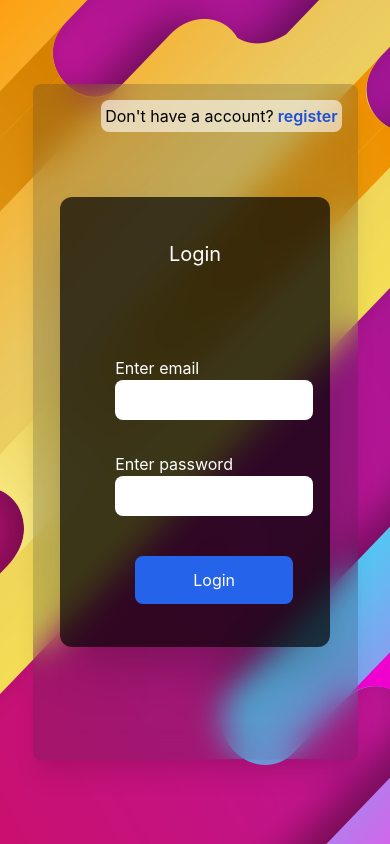
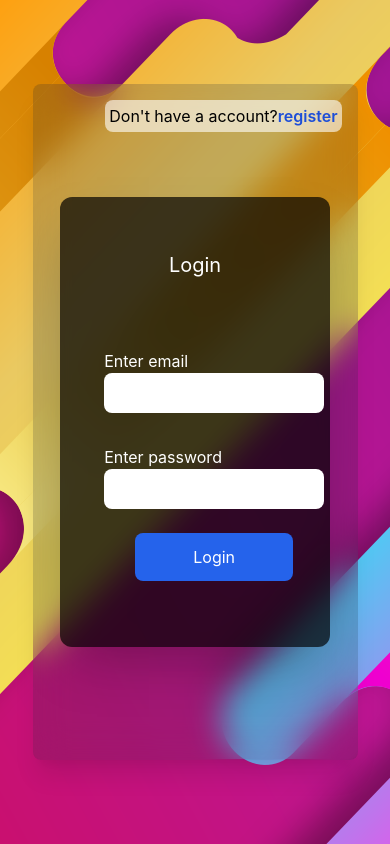
Before and after one commit to Apoorvssj/Login-Registration-Form-Tempelate, a Next.js app in the folder frontend/: page /login in a window 390 px wide. Built offline with nearby package versions, Linux system fonts and the light colour scheme.

Commit message:
fixing layout

```diff
--- a/frontend/pages/loggedin.js
+++ b/frontend/pages/loggedin.js
@@ -50,7 +50,7 @@ const LoggedIn = () => {
 
   return (
     <div
-      style={{ background: `url("/abstract2.png")`, objectFit: "cover" }}
+      style={{ background: `url("/abstract2.png") no-repeat` }}
       className="card-shadow h-screen w-screen flex flex-row justify-center items-center"
     >
       <motion.div
--- a/frontend/pages/login.js
+++ b/frontend/pages/login.js
@@ -70,7 +70,9 @@ const Login = () => {
   // trying full grid structure, just for fun
   return (
     <div
-      style={{ background: `url("/abstract2.png")`, objectFit: "cover" }}
+      style={{
+        background: `url("/abstract2.png") no-repeat`,
+      }}
       className="card-shadow h-screen w-screen grid place-items-center"
     >
       <motion.div
@@ -80,9 +82,8 @@ const Login = () => {
         animate="show"
         exit="exit"
       >
-        <div className="hidden h-full md:grid">
         <div
-            className=" w-full bg-white bg-opacity-60 flex flex-row justify-center items-center "
+          className="hidden h-full md:grid w-full bg-white bg-opacity-60 justify-center items-center "
           onClick={() => setIsClicked(!onClick)}
         >
           <Lottie
@@ -94,9 +95,9 @@ const Login = () => {
             }}
           />
         </div>
-        </div>
+
         <div className="bg-gray-800 bg-opacity-20 col-span-2 h-full grid grid-rows-6 ">
-          <div className="justify-self-end pr-4 self-start pt-4 ">
+          <div className=" justify-self-end pr-4 self-start pt-4 ">
             <motion.div
               className="bg-white bg-opacity-60 w-max rounded-lg p-1"
               whileHover={hover}
@@ -106,29 +107,30 @@ const Login = () => {
               </span>
               <Link href={`/register`}>
                 <span className="text-blue-700 cursor-pointer font-semibold ">
-                  {" "}
                   register
                 </span>
               </Link>
             </motion.div>
           </div>
+          <div className=" row-span-4 w-full h-full grid justify-items-center">
             <motion.div
-            className=" w-5/6 h-full row-span-4 bg-black bg-opacity-70 rounded-xl grid content-around justify-self-center  shadow-2xl sm:w-4/5"
+              className=" w-5/6 bg-black bg-opacity-70 rounded-xl grid content-evenly  shadow-2xl md:w-4/6"
               variants={innerCardAnimation}
             >
               <motion.h3
-              className=" justify-self-center text-xl text-white sm:text-2xl md:text-3xl"
+                className=" justify-self-center text-xl text-white  md:text-3xl"
                 variants={titleAnim}
               >
                 Login
               </motion.h3>
               <form
                 onSubmit={submitHandler}
-              className=" justify-self-center grid content-around w-5/6 gap-y-8 sm:w-4/6"
+                className=" justify-self-center grid content-around w-5/6 gap-y-8 md:w-4/6"
               >
-              <div className="flex  w-full justify-center">
+                <div className="flex flex-col w-full items-center justify-center">
+                  <div className="flex justify-center w-full md:">
                     <motion.div
-                  className="flex flex-col w-3/4 sm:w-full"
+                      className="flex flex-col py-4 w-5/6 md:w-full"
                       variants={titleAnim}
                     >
                       <label htmlFor="name" className="text-white">
@@ -145,9 +147,9 @@ const Login = () => {
                       />
                     </motion.div>
                   </div>
-              <div className="flex  w-full justify-center">
+                  <div className="flex  w-full justify-center items-center">
                     <motion.div
-                  className="flex flex-col w-3/4 sm:w-full"
+                      className="flex flex-col w-5/6 py-4 md:w-full"
                       variants={titleAnim}
                     >
                       <label htmlFor="password" className="text-white">
@@ -157,7 +159,7 @@ const Login = () => {
                         name="password"
                         value={values.password}
                         onChange={handleInputChange}
-                    type="text"
+                        type="password"
                         id="password"
                         className="p-2 rounded-lg"
                         whileTap={{ scale: 0.9 }}
@@ -166,15 +168,17 @@ const Login = () => {
                   </div>
                   <motion.button
                     type="submit"
-                className=" w-3/5 py-3 items-end justify-self-center text-white bg-blue-600 rounded-lg mt-2"
+                    className=" w-3/5 py-3 my-3 text-white bg-blue-600 rounded-lg mt-2"
                     variants={titleAnim}
                     whileHover={hover}
                     whileTap={{ scale: 1 }}
                   >
                     Login
                   </motion.button>
+                </div>
               </form>
             </motion.div>
+          </div>
         </div>
       </motion.div>
     </div>
--- a/frontend/pages/register.js
+++ b/frontend/pages/register.js
@@ -74,7 +74,7 @@ const Register = () => {
   // trying full flex structure, just for fun
   return (
     <div
-      style={{ background: `url("/abstract2.png")`, objectFit: "cover" }}
+      style={{ background: `url("/abstract2.png") no-repeat` }}
       className="card-shadow h-screen w-screen flex flex-row justify-center items-center"
     >
       <AnimatePresence>
@@ -179,7 +179,7 @@ const Register = () => {
                   name="password"
                   value={values.password}
                   onChange={handleInputChange}
-                  type="text"
+                  type="password"
                   id="password"
                   className="p-2 rounded-lg"
                   whileTap={{ scale: 0.9 }}
```
Lines whose indentation alone changed are shown as unchanged.
